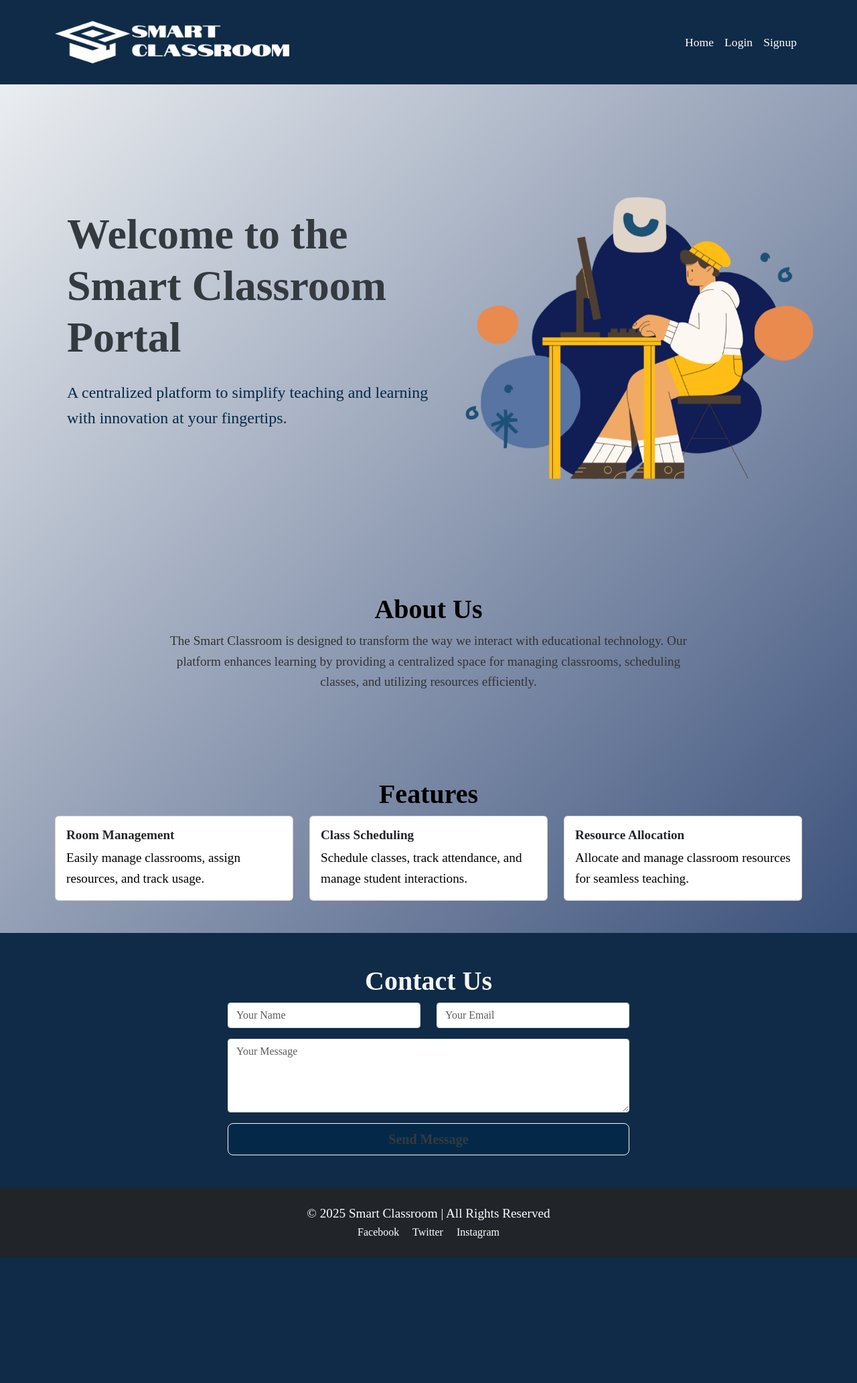
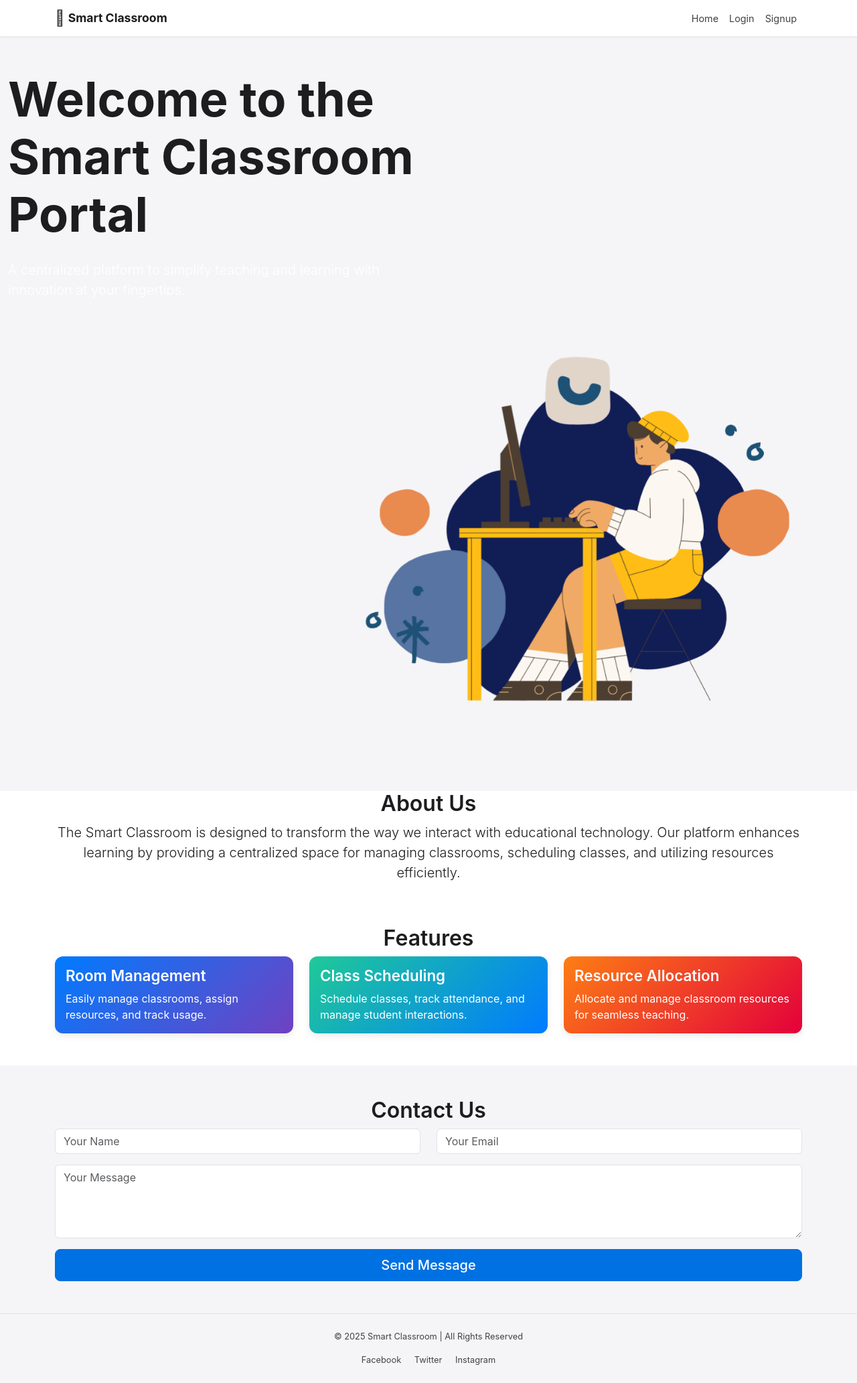
Before and after one commit to Eiman-j/SEPM-Project, a Flask app: page / in a window 1280 px wide. Shown: the whole page at 67% size. Before the commit the page ends 1877 px from the top, so only its background shows below. Run offline with Flask 3, Linux system fonts and the light colour scheme.

Commit message:
updated frontend

```diff
--- a/Website/static/stylesheet.css
+++ b/Website/static/stylesheet.css
@@ -1,163 +1,131 @@
-/* General Styles */
+/* =================================================================
+   1. GLOBAL STYLES (APPLE AESTHETIC BRUSH-UP)
+   ================================================================= */
+
+:root {
+  /* Apple-Inspired Colors */
+  --color-text-primary: #1d1d1f; /* Near black */
+  --color-text-secondary: #424245; /* Dark gray */
+  --color-link-blue: #0071e3; /* Signature blue */
+  --color-background-white: #ffffff;
+  --color-background-light: #f5f5f7; /* Light gray for sections/footer */
+}
+
+/* Typography Overhaul: Use System Fonts */
 body {
-  font-family: "Times New Roman", Times, serif !important;
-  line-height: 1.6;
-  background: linear-gradient(135deg, #f3f5f6, #1b3465);
-  color: #333;
+  font-family: -apple-system, BlinkMacSystemFont, "Segoe UI", Roboto, Helvetica, Arial, sans-serif;
+  line-height: 1.5;
+  color: var(--color-text-primary);
+  background: var(--color-background-white);
   flex-direction: column;
   display: flex;
 }
-main {
-  flex: 1; /* This allows main content to take up available space */
-}
-h1,
-h2,
-h3,
-h4,
-h5,
-h6 {
-  color: #343a40;
+
+/* Headings: Large, bold, impactful */
+h1, h2, h3, h4, h5, h6 {
+  color: var(--color-text-primary);
+  font-weight: 600;
 }
 
+/* Standard Links with Hover Effect */
 a {
   text-decoration: none;
-  color: #007bff;
+  color: var(--color-link-blue);
+  transition: color 0.1s ease, transform 0.1s ease; /* Added transform */
 }
 
 a:hover {
-  color: #0056b3;
+  color: var(--color-text-primary);
+  text-decoration: none;
 }
 
-/* Navbar Styles */
-.navbar {
-  background-color: #0f2b47 !important;
+
+/* =================================================================
+  2. NAVBAR STYLES (BRUSH-UP & HOVER)
+  ================================================================= */
+
+.apple-nav-brush {
+  background-color: rgba(255, 255, 255, 0.95) !important;
+  backdrop-filter: blur(8px);
+  -webkit-backdrop-filter: blur(8px);
+  border-bottom: 1px solid rgba(0, 0, 0, 0.08);
+  padding-top: 5px;
+  padding-bottom: 5px;
+  box-shadow: 0 1px 3px rgba(0, 0, 0, 0.05); /* Very subtle shadow */
 }
 
-.navbar .navbar-brand {
-  font-weight: bold;
-  font-size: 1.5rem;
+.apple-logo-brand {
+  font-weight: 700;
+  font-size: 1.1rem;
+  color: var(--color-text-primary) !important;
+  display: flex;
+  align-items: center;
 }
 
-.navbar .nav-link {
-  color: #ffffff !important;
-  font-size: 1.1rem;
+.apple-logo-brand .logo-icon {
+    font-size: 1.4rem;
+    margin-right: 5px;
+    font-weight: 500;
+    color: var(--color-text-secondary);
 }
 
-.navbar .nav-link:hover {
-  color: #0e657d !important;
+.apple-nav-brush .nav-link {
+  color: var(--color-text-secondary) !important;
+  font-size: 0.9rem;
+  padding: 0 12px;
+
+  /* UPDATED: Add background-color to the transition property */
+  transition: color 0.1s ease,
+              opacity 0.1s ease,
+              background-color 0.1s ease; /* Ensure smooth background change */
+
+  display: inline-block; /* Essential to make background/padding work well */
+  border-radius: 4px; /* Optional: Slight rounding for polish */
 }
 
-/* Main Content Styles */
-#about,
-#features,
-#contact {
-  padding: 60px 0;
+.apple-nav-brush .nav-link:hover {
+  /* Text color remains or slightly increases */
+  color: var(--color-text-primary) !important;
+  opacity: 1; /* Make it fully opaque on hover for clarity */
+
+  /* NEW: Add a subtle, light background color */
+  background-color: rgba(0, 0, 0, 0.05); /* Very light gray/black semi-transparent fill */
+}
+/* =================================================================
+   3. HOMEPAGE SECTIONS (FLOATING HERO & GRADIENT CARDS)
+   ================================================================= */
+
+.hero-section {
+    min-height: 80vh;
+    position: relative;
+    overflow: hidden;
+    padding: 50px 0; /* Added padding for better spacing */
+    /* Remove center/flex here to let the container/row handle layout */
+    background-color: var(--color-background-light);
 }
 
-#about {
-  background-color: #f1f1f1;
+.hero-section .text-center {
+    color: var(--color-text-primary);
+    z-index: 2;
+    position: relative; /* Ensure text stays on top */
 }
 
-.card-title {
-  font-size: 1.2rem;
-  font-weight: bold;
-}
-
-.card-text {
-  font-size: 1rem;
-  color: #000000;
-}
-
-.form-control {
-  border-radius: 0.25rem;
-  box-shadow: none;
-}
-
-.form-control:focus {
-  border-color: #007bff;
-}
-
-.btn-light {
-  background-color: #042948;
-  color: #343a40;
-  font-weight: bold;
-}
-
-.btn-light:hover {
-  background-color: #035f8d;
-}
-
-/* Footer Styles */
-footer {
-  background-color: #cd8e54;
-  color: #ffffff;
-}
-
-footer a {
-  color: #ffffff;
-}
-
-footer a:hover {
-  color: #1d3768;
-}
-
-/* Contact Form Styles */
-form {
-  max-width: 600px;
-  margin: 0 auto;
-}
-
-textarea {
-  resize: vertical;
-}
-
-/* Responsive Styles */
-@media (max-width: 768px) {
-  .navbar .nav-link {
-    font-size: 1rem;
-  }
-
-  .card-body {
-    text-align: center;
-  }
-
-  .card {
-    margin-bottom: 20px;
-  }
-}
-
-.hero-section {
-  min-height: 110vh; /* Set height */
+/* FIXED: Re-establish Image Container for proper Grid Alignment */
+.hero-image-container {
+    /* Removed position: absolute to respect the Bootstrap col-md-6 grid */
     position: relative;
-  overflow: hidden;
-  padding: 50px 0 60px 60px; /* Adjusted left padding */
-}
-
-.hero-section .text-white {
-  z-index: 2;
-  position: relative;
-  padding-left: 40px; /* Keep the text left-aligned */
-  margin-top: -150px;
-}
-
-.hero-section h1 {
-  font-size: 4rem; /* Larger welcome text */
-  font-weight: 700;
-  line-height: 1.2;
-}
-
-.hero-section p {
-  font-size: 1.5rem;
-  margin-top: 20px;
-  color: #042948;
+    width: 100%; /* Occupy the full width of the column */
+    z-index: 1;
+    display: flex;
+    justify-content: center;
+    align-items: center;
+    padding: 20px; /* Prevent image from touching edges */
 }
 
 .hero-image {
-  max-width: 150%;
+    max-width: 90%; /* Prevent it from being too huge */
     height: auto;
-  position: absolute;
-  top: -300px; /* Adjusted for the hero image to move up */
-  right: 50px; /* Move image to the right */
+    /* This keeps the floating animation working */
     animation: float 6s ease-in-out infinite;
 }
 
@@ -166,145 +134,105 @@ textarea {
     transform: translateY(0px);
   }
   50% {
-    transform: translateY(-100px); /* Image floats up */
+    transform: translateY(-20px); /* The levitation effect */
   }
   100% {
     transform: translateY(0px);
   }
 }
-.about-us {
-  padding: 80px 0;
-  text-align: center;
-  opacity: 0;
-  animation: fadeIn 1.5s forwards;
-  margin-top: -200px;
-}
 
-@keyframes fadeIn {
-  0% {
-    opacity: 0;
-  }
-  100% {
-    opacity: 1;
-  }
-}
-
-.container h2 {
-  font-size: 2.5rem;
-  font-weight: 600;
-  color: black;
-}
-
-.container p {
-  font-size: 1.2rem;
-  max-width: 800px;
-  margin: 0 auto;
-}
-
-/* Override for Add/Delete Form Section */
-.glass-form {
-  background: rgba(255, 255, 255, 0.05) !important;
-  backdrop-filter: blur(10px);
-  -webkit-backdrop-filter: blur(10px);
-  border-radius: 20px;
-  padding: 2rem;
-  margin: 3rem auto;
-  max-width: 600px;
-  color: white;
-  box-shadow: 0 8px 24px rgba(0, 0, 0, 0.5);
-}
-
-/* Center everything inside */
-.centered {
-  display: flex;
-  justify-content: center;
-  align-items: center;
-  flex-direction: column;
-}
-
-/* Input Styling */
-.glass-form .form-control {
-  background: rgba(255, 255, 255, 0.1);
-  color: white;
+/* FEATURES CARDS - GRADIENT AND HOVER */
+#features .card {
     border: none;
-}
-.glass-form .form-control::placeholder {
-  color: #ffffff;
-}
-.glass-form .form-control:focus {
-  background: rgba(255, 255, 255, 0.2);
+    border-radius: 12px;
+    box-shadow: 0 4px 12px rgba(0, 0, 0, 0.08);
+    transition: transform 0.2s, box-shadow 0.2s;
     color: white;
 }
 
-/* Buttons */
-.glass-form .btn-primary {
-  background-color: #295bb3;
-  border: none;
-}
-.glass-form .btn-danger {
-  background-color: #b93232;
-  border: none;
-}
-.glass-form .btn-secondary {
-  background-color: #4a4a4a;
-  border: none;
+#features .card:hover {
+    transform: translateY(-8px);
+    box-shadow: 0 8px 20px rgba(0, 0, 0, 0.15);
 }
 
-.custom-table-wrapper {
-  border-radius: 12px;
-  overflow: hidden;
-  box-shadow: 0 4px 12px rgba(0, 0, 0, 0.1);
+/* GRADIENT COLORS */
+.card-gradient-1 {
+    background: linear-gradient(135deg, #007bff 0%, #6f42c1 100%);
+}
+.card-gradient-2 {
+    background: linear-gradient(135deg, #20c997 0%, #007bff 100%);
+}
+.card-gradient-3 {
+    background: linear-gradient(135deg, #fd7e14 0%, #e3003b 100%);
 }
 
-.custom-table {
-  margin: 0;
-  background-color: #37383b;
-  border-collapse: separate;
-  width: 100%;
+#features .card-body h5, #features .card-body p {
+    color: white !important;
+}
+#features .card-title {
+    color: white !important;
+    font-size: 1.4rem;
 }
 
-.custom-table thead {
-  background-color: #343a40;
-  color: white;
+/* CONTACT BUTTON HOVER */
+#contact .btn-primary {
+    background-color: var(--color-link-blue);
+    border-color: var(--color-link-blue);
+    font-weight: 500;
+    transition: background-color 0.15s ease, transform 0.15s ease;
+}
+#contact .btn-primary:hover {
+    background-color: #0060c0;
+    border-color: #0060c0;
+    transform: scale(0.99);
 }
 
-.custom-table thead th:first-child {
-  border-top-left-radius: 12px;
+/* =================================================================
+   4. FOOTER STYLES (BRUSH-UP)
+   ================================================================= */
+
+.apple-footer-brush {
+    background-color: var(--color-background-light) !important;
+    color: var(--color-text-secondary);
+    font-size: 0.8rem;
+    padding: 20px 0;
+    border-top: 1px solid rgba(0, 0, 0, 0.08);
 }
 
-.custom-table thead th:last-child {
-  border-top-right-radius: 12px;
+.apple-footer-brush .footer-link {
+    color: var(--color-text-secondary);
+    margin: 0 8px;
+    transition: color 0.1s ease;
 }
 
-.custom-table tbody tr:last-child td:first-child {
-  border-bottom-left-radius: 12px;
+.apple-footer-brush .footer-link:hover {
+    color: var(--color-text-primary);
+    text-decoration: underline;
 }
 
-.custom-table tbody tr:last-child td:last-child {
-  border-bottom-right-radius: 12px;
+/* =================================================================
+   5. PORTAL COMPONENT STYLES (BRUSH-UP)
+   ================================================================= */
+
+/* Custom Table Button Hover */
+.custom-schedule-btn {
+  background-color: var(--color-link-blue);
+  border-color: var(--color-link-blue);
+  color: white;
+  transition: background-color 0.15s ease, transform 0.15s ease;
+}
+.custom-schedule-btn:hover {
+  background-color: #0060c0;
+  border-color: #0060c0;
+  transform: translateY(-2px); /* Lift effect */
+  box-shadow: 0 2px 5px rgba(0, 0, 0, 0.1);
 }
 
-.custom-table tbody tr:hover {
-  background-color: #f9f9f9;
+/* Glass Form Button Hover */
+.glass-form .btn {
+    transition: transform 0.15s ease;
 }
-
-.badge {
-  font-size: 0.85rem;
-  padding: 0.5em 0.75em;
-  border-radius: 0.5rem;
+.glass-form .btn:hover {
+    opacity: 0.9;
+    transform: scale(1.02);
 }
-.custom-table thead {
-  background-color: #1e3a8a; /* Dark blue */
-  color: white;
-}
-
-.custom-schedule-btn {
-  background-color: #1a3470;
-  border-color: #1a3470;
-  color: white;
-}
-.custom-schedule-btn:hover {
-  background-color: #95a5cb;
-  border-color: #95a5cb;
-  color: #1a3470;
-}
--- a/Website/templates/admin_portal.html
+++ b/Website/templates/admin_portal.html
@@ -3,7 +3,7 @@
 {% block content %}
 <div class="container mt-5">
   <div class="text-center mb-5">
-    <h2 class="fw-bold">Welcome, {{ current_user.first_name }} 👋</h2>
+    <h2 class="fw-bold">Welcome, {{ current_user.first_name }} </h2>
     <p class="text-muted">
       You are logged in as <strong>Admin</strong>. Manage your system using the
       tools below.
@@ -13,7 +13,7 @@
   <div class="row g-4 justify-content-center">
 
     <div class="col-12 text-start mb-2">
-        <h4 class="border-bottom pb-2 text-dark">⚙️ System Management</h4>
+        <h4 class="border-bottom pb-2 text-dark"> System Management</h4>
     </div>
 
     <div class="col-md-4">
@@ -81,7 +81,7 @@
     </div>
 
     <div class="col-12 text-start mb-2 mt-4">
-        <h4 class="border-bottom pb-2 text-primary">🧠 AI & Intelligence Center</h4>
+        <h4 class="border-bottom pb-2 text-primary"> AI & Intelligence Center</h4>
     </div>
 
     <div class="col-md-3">
--- a/Website/templates/ai_maintenance.html
+++ b/Website/templates/ai_maintenance.html
@@ -7,7 +7,7 @@
 
     <div class="card shadow-lg">
         <div class="card-header bg-warning text-dark">
-            <h5 class="mb-0">⚠️ AI-Flagged Issues</h5>
+            <h5 class="mb-0"> AI-Flagged Issues</h5>
         </div>
         <div class="card-body">
             <p class="card-text mb-4">The AI analyzes incoming user feedback for keywords like "broken", "wifi", or "projector" to flag recurring facility issues.</p>
--- a/Website/templates/ai_recommendations.html
+++ b/Website/templates/ai_recommendations.html
@@ -9,7 +9,7 @@
         <div class="col-md-8">
             <div class="card shadow-lg" style="height: 500px;">
                 <div class="card-header bg-primary text-white d-flex justify-content-between align-items-center">
-                    <span>🤖 AI Assistant</span>
+                    <span> AI Assistant</span>
                     <small>Online</small>
                 </div>
 
--- a/Website/templates/base.html
+++ b/Website/templates/base.html
@@ -5,13 +5,11 @@
     <meta name="viewport" content="width=device-width, initial-scale=1.0" />
     <title>{% block title %}Smart Classroom{% endblock %}</title>
 
-    <!-- Bootstrap 5 CSS -->
     <link
       href="https://cdn.jsdelivr.net/npm/bootstrap@5.3.0/dist/css/bootstrap.min.css"
       rel="stylesheet"
     />
 
-    <!-- FontAwesome and Boxicons -->
     <link
       href="https://stackpath.bootstrapcdn.com/font-awesome/4.7.0/css/font-awesome.min.css"
       rel="stylesheet"
@@ -21,13 +19,11 @@
       rel="stylesheet"
     />
 
-    <!-- AOS Animation CSS -->
     <link
       href="https://cdn.jsdelivr.net/npm/aos@2.3.4/dist/aos.css"
       rel="stylesheet"
     />
 
-    <!-- Custom CSS -->
     <link
       rel="stylesheet"
       href="{{ url_for('static', filename='stylesheet.css') }}"
@@ -37,23 +33,13 @@
   </head>
 
   <body>
-    <!-- Navbar -->
     <nav
-      class="navbar navbar-expand-lg navbar-dark"
-      style="background-color: #cdd0db"
+      class="navbar navbar-expand-lg navbar-light apple-nav-brush sticky-top"
       data-aos="fade-down"
     >
       <div class="container">
-        <a class="navbar-brand" href="{{ url_for('views.home') }}">
-          <img
-            src="{{ url_for('static', filename='graduation6.png') }}"
-            alt="Logo"
-            width="350"
-            height="100"
-            class="d-inline-block align-top"
-            data-aos="zoom-in"
-            data-aos-duration="1500"
-          />
+        <a class="navbar-brand apple-logo-brand" href="{{ url_for('views.home') }}">
+          <span class="logo-icon"></span> Smart Classroom
         </a>
         <button
           class="navbar-toggler"
@@ -108,7 +94,6 @@
       </div>
     </nav>
 
-    <!-- Flash Messages -->
     {% with messages = get_flashed_messages(with_categories=true) %} {% if
     messages %}
     <div class="container mt-3">
@@ -129,24 +114,21 @@
     </div>
     {% endif %} {% endwith %}
 
-    <!-- Main Content -->
     {% block content %}
     <section class="hero-section d-flex align-items-center" data-aos="fade-in">
       <div class="container-fluid">
         <div class="row align-items-center">
-          <!-- Text Column -->
           <div class="col-md-6 text-center text-md-start text-white">
-            <h1 class="display-2 fw-bold" data-aos="fade-right">
+            <h2 class="display-2 fw-bold" data-aos="fade-right">
               Welcome to the Smart Classroom Portal
-            </h1>
+            </h2>
             <p class="lead mt-4" data-aos="fade-right" data-aos-delay="200">
               A centralized platform to simplify teaching and learning with
               innovation at your fingertips.
             </p>
           </div>
 
-          <!-- Image Column -->
-          <div class="col-md-6 text-center" data-aos="fade-up">
+          <div class="col-md-6 text-center hero-image-container" data-aos="fade-up">
             <img
               src="{{ url_for('static', filename='hero-image.png') }}"
               alt="Hero Image"
@@ -157,8 +139,6 @@
       </div>
     </section>
 
-    <!-- About Us -->
-    <!-- About Us Section -->
     <div class="about-us" data-aos="fade-up">
       <div class="container">
         <h2 class="text-center">About Us</h2>
@@ -171,13 +151,12 @@
       </div>
     </div>
 
-    <!-- Features -->
     <section id="features" class="py-5">
       <div class="container">
         <h2 class="text-center" data-aos="zoom-in">Features</h2>
         <div class="row">
           <div class="col-md-4" data-aos="fade-up" data-aos-delay="100">
-            <div class="card">
+            <div class="card card-gradient-1 h-100">
               <div class="card-body">
                 <h5 class="card-title">Room Management</h5>
                 <p class="card-text">
@@ -187,7 +166,7 @@
             </div>
           </div>
           <div class="col-md-4" data-aos="fade-up" data-aos-delay="200">
-            <div class="card">
+            <div class="card card-gradient-2 h-100">
               <div class="card-body">
                 <h5 class="card-title">Class Scheduling</h5>
                 <p class="card-text">
@@ -198,7 +177,7 @@
             </div>
           </div>
           <div class="col-md-4" data-aos="fade-up" data-aos-delay="300">
-            <div class="card">
+            <div class="card card-gradient-3 h-100">
               <div class="card-body">
                 <h5 class="card-title">Resource Allocation</h5>
                 <p class="card-text">
@@ -211,15 +190,14 @@
       </div>
     </section>
 
-    <!-- Contact -->
     <section
       id="contact"
       class="py-5"
-      style="background-color: #0f2b47"
+      style="background-color: var(--color-background-light);"
       data-aos="fade-up"
     >
       <div class="container">
-        <h2 class="text-center" style="color: #f6f6f6">Contact Us</h2>
+        <h2 class="text-center" style="color: var(--color-text-primary);">Contact Us</h2>
         <form action="{{ url_for('views.contact') }}" method="POST">
           <div class="row">
             <div class="col-md-6 mb-3">
@@ -250,27 +228,25 @@
               required
             ></textarea>
           </div>
-          <button type="submit" class="btn btn-light btn-lg w-100">
+          <button type="submit" class="btn btn-primary btn-lg w-100">
             Send Message
           </button>
         </form>
       </div>
     </section>
 
-    <!-- Footer -->
-    <footer class="bg-dark text-white py-4">
+    <footer class="apple-footer-brush py-4">
       <div class="container text-center">
         <p>&copy; 2025 Smart Classroom | All Rights Reserved</p>
         <div>
-          <a href="#" class="text-white me-3">Facebook</a>
-          <a href="#" class="text-white me-3">Twitter</a>
-          <a href="#" class="text-white">Instagram</a>
+          <a href="#" class="footer-link">Facebook</a>
+          <a href="#" class="footer-link">Twitter</a>
+          <a href="#" class="footer-link">Instagram</a>
         </div>
       </div>
     </footer>
     {% endblock %}
 
-    <!-- JS Dependencies -->
     <script src="https://cdn.jsdelivr.net/npm/bootstrap@5.3.0/dist/js/bootstrap.bundle.min.js"></script>
     <script src="https://cdn.jsdelivr.net/npm/aos@2.3.4/dist/aos.js"></script>
     <script>
--- a/Website/templates/sign_up.html
+++ b/Website/templates/sign_up.html
@@ -91,7 +91,7 @@
 
 <div class="signup-container">
   <div class="signup-card">
-    <h2 class="text-center mb-4">Create Your Smart Classroom Account</h2>
+    <h2 class="text-center mb-4">Create Your Account</h2>
     <form method="POST">
       <div class="form-group">
         <label for="firstName">First Name</label>
--- a/Website/templates/student_portal.html
+++ b/Website/templates/student_portal.html
@@ -13,7 +13,7 @@
   <div class="row g-4 justify-content-center">
 
     <div class="col-12 text-start mb-2">
-        <h4 class="border-bottom pb-2">📅 Standard Booking</h4>
+        <h4 class="border-bottom pb-2"> Standard Booking</h4>
     </div>
 
     <div class="col-md-4">
@@ -63,7 +63,7 @@
     </div>
 
     <div class="col-12 text-start mb-2 mt-4">
-        <h4 class="border-bottom pb-2">🤖 AI Power Tools</h4>
+        <h4 class="border-bottom pb-2"> AI Power Tools</h4>
     </div>
 
     <div class="col-md-4">
--- a/Website/views.py
+++ b/Website/views.py
@@ -56,7 +56,7 @@ def get_availability_insights():
     # Get top 3 most booked rooms for predictive insight
     room_popularity = (
         db.session.query(Rooms.room_name, func.count(Bookings.booking_id).label('booking_count'))
-        .join(Bookings, Rooms.id == Bookings.r_id)
+        .join(Bookings, Rooms.room_id == Bookings.r_id)
         .group_by(Rooms.room_name)
         .order_by(func.count(Bookings.booking_id).desc())
         .limit(3)
```
Also changed, not shown: Website/templates/faculty_portal.html (+4 -4 lines). Lines whose indentation alone changed are shown as unchanged.
